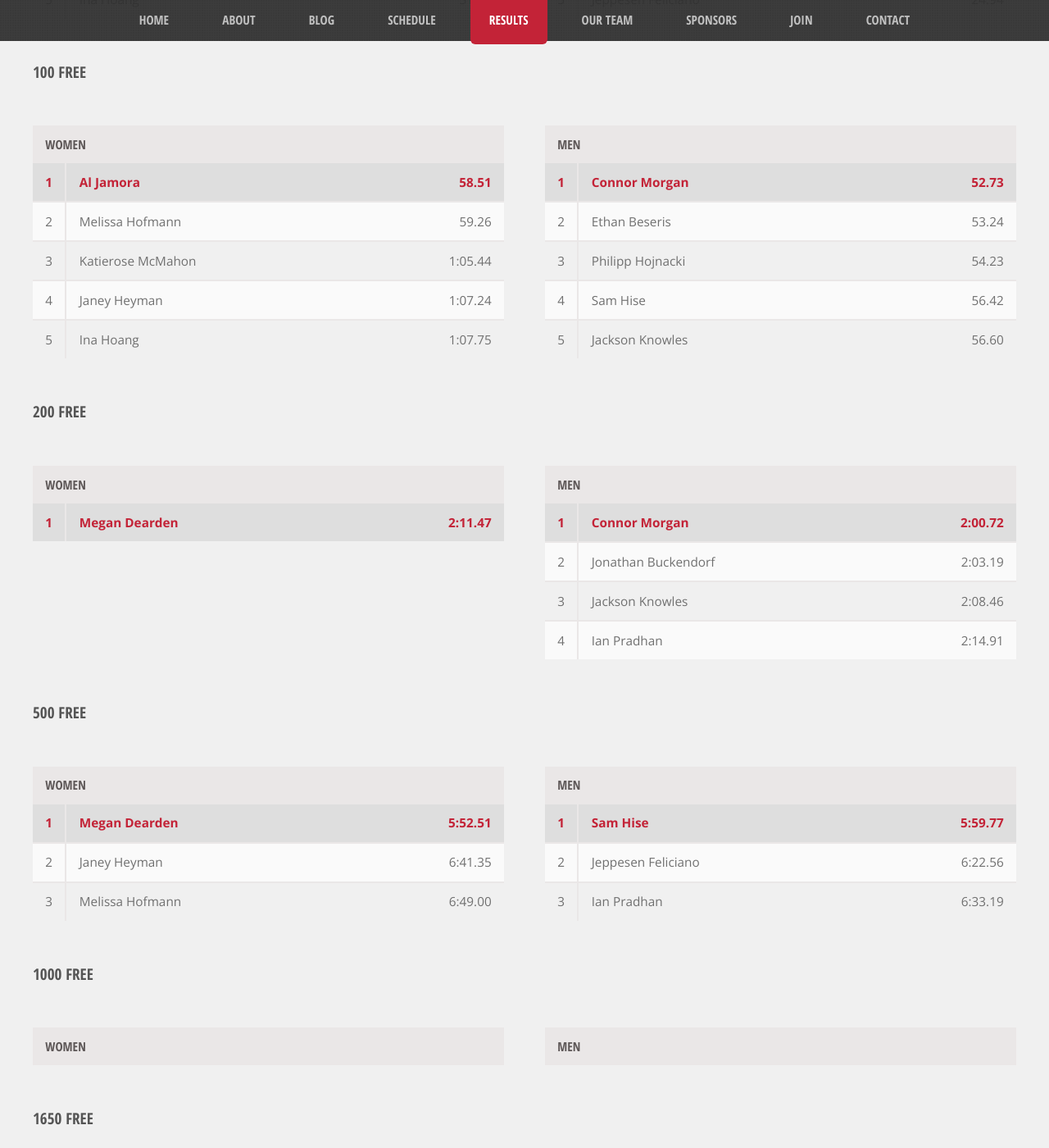
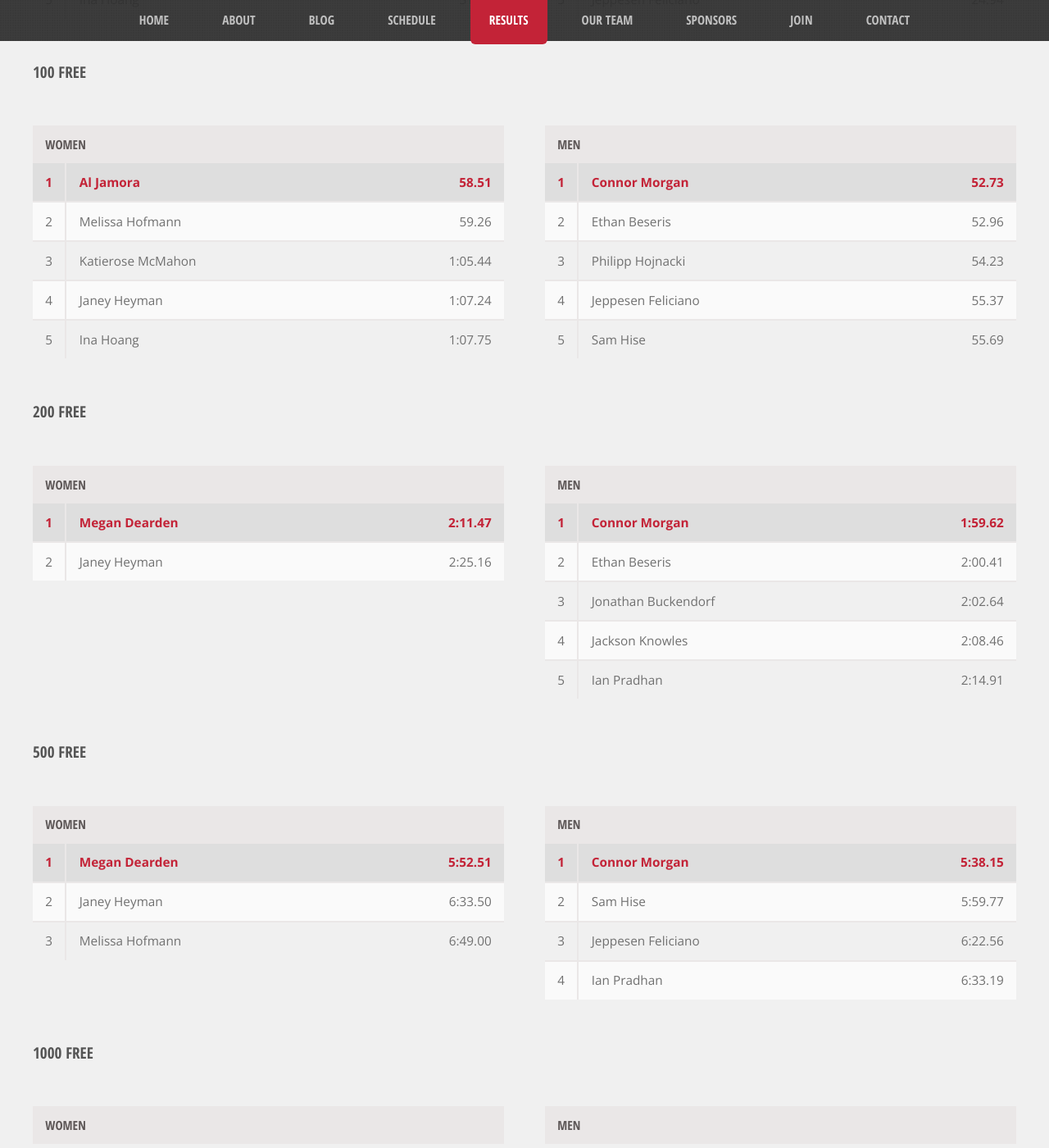
Before and after one commit to utahclubswimming/utahclubswimming.github.io, a Jekyll site: the page built from depth.html, in a window 1280 px wide and 1400 px high, scrolled down 832 px. Shown: the whole window at 82% size. Built offline with Jekyll 4.4.1, drawn with Linux system fonts in a browser that asks for light colours; some of the changed text lies outside the part shown.

Commit message:
Resolves #227
Updated depth chart and records.

```diff
--- a/_data/depth.yml
+++ b/_data/depth.yml
@@ -37,22 +37,26 @@
     - name: Connor Morgan
       time: "52.73"
     - name: Ethan Beseris
-      time: "53.24"
+      time: "52.96"
     - name: Philipp Hojnacki
       time: "54.23"
+    - name: Jeppesen Feliciano
+      time: "55.37"
     - name: Sam Hise
-      time: "56.42"
-    - name: Jackson Knowles
-      time: "56.60"
+      time: "55.69"
 - event: 200 Free
   women:
     - name: Megan Dearden
       time: "2:11.47"
+    - name: Janey Heyman
+      time: "2:25.16"
   men:
     - name: Connor Morgan
-      time: "2:00.72"
+      time: "1:59.62"
+    - name: Ethan Beseris
+      time: "2:00.41"
     - name: Jonathan Buckendorf
-      time: "2:03.19"
+      time: "2:02.64"
     - name: Jackson Knowles
       time: "2:08.46"
     - name: Ian Pradhan
@@ -62,10 +66,12 @@
     - name: Megan Dearden
       time: "5:52.51"
     - name: Janey Heyman
-      time: "6:41.35"
+      time: "6:33.50"
     - name: Melissa Hofmann
       time: "6:49.00"
   men:
+    - name: Connor Morgan
+      time: "5:38.15"
     - name: Sam Hise
       time: "5:59.77"
     - name: Jeppesen Feliciano
@@ -103,18 +109,20 @@
       time: "26.91"
     - name: Ethan Beseris
       time: "29.80"
+    - name: Sam Hise
+      time: "30.70"
+    - name: Jeppesen Feliciano
+      time: "32.06"
     - name: Ian Pradhan
       time: "32.13"
-    - name: Sam Hise
-      time: "34.32"
-    - name: Guy Watson
-      time: "35.83"
 - event: 100 Back
   women:
     - name: Al Jamora
       time: "1:07.15"
     - name: Megan Dearden
       time: "1:07.26"
+    - name: Melissa Hofmann
+      time: "1:09.97"
     - name: Janey Heyman
       time: "1:17.10"
   men:
@@ -124,6 +132,8 @@
       time: "1:01.15"
     - name: Ian Pradhan
       time: "1:10.03"
+    - name: Jeppesen Feliciano
+      time: "1:11.71"
 - event: 200 Back
   women:
     - name: Megan Dearden
@@ -145,11 +155,11 @@
     - name: Jaxon Roller
       time: "31.97"
     - name: Matt Bird
-      time: "33.09"
-    - name: Guy Watson
-      time: "37.12"
-    - name: Kevin Hemmersmeier
-      time: "38.35"
+      time: "32.01"
+    - name: Connor Morgan
+      time: "33.58"
+    - name: Cameron Quackenbush
+      time: "34.52"
 - event: 100 Breast
   women:
     - name: Al Jamora
@@ -165,12 +175,12 @@
       time: "1:06.09"
     - name: Connor Morgan
       time: "1:09.53"
+    - name: Matt Bird
+      time: "1:11.45"
     - name: Cameron Quackenbush
       time: "1:14.60"
     - name: Ethan Beseris
       time: "1:16.47"
-    - name: Kevin Hemmersmeier
-      time: "1:25.24"
 - event: 200 Breast
   women:
     - name: Megan Dearden
@@ -178,6 +188,8 @@
   men:
     - name: Jeppesen Feliciano
       time: "2:28.47"
+    - name: Cameron Quackenbush
+      time: "2:36.87"
     - name: Kevin Hemmersmeier
       time: "3:19.21"
 - event: 50 Fly
@@ -221,6 +233,8 @@
 - event: 200 Fly
 - event: 100 IM
   women:
+    - name: Al Jamora
+      time: "1:08.76"
     - name: Megan Dearden
       time: "1:11.76"
     - name: Janey Heyman
@@ -229,8 +243,6 @@
       time: "1:15.53"
     - name: Katierose McMahon
       time: "1:17.04"
-    - name: Maddie Walters
-      time: "1:25.96"
   men:
     - name: Connor Morgan
       time: "59.51"
@@ -240,8 +252,8 @@
       time: "1:05.25"
     - name: Ethan Beseris
       time: "1:05.45"
-    - name: Jaxon Roller
-      time: "1:06.59"
+    - name: Jonathan Buckendorf
+      time: "1:06.33"
 - event: 200 IM
   women:
     - name: Megan Dearden
@@ -257,10 +269,10 @@
       time: "2:17.10"
     - name: Cameron Quackenbush
       time: "2:22.12"
+    - name: Matt Bird
+      time: "2:27.40"
     - name: Jeppesen Feliciano
       time: "2:27.82"
-    - name: Kevin Hemmersmeier
-      time: "3:00.38"
 - event: 400 IM
   women:
     - name: Megan Dearden
--- a/_data/records.yml
+++ b/_data/records.yml
@@ -26,12 +26,12 @@
   woman_name: Megan Dearden
   woman_time: "2:11.47"
   man_name: Connor Morgan
-  man_time: "2:00.72"
+  man_time: "1:59.62"
 - event: 500 Free
   woman_name: Megan Dearden
   woman_time: "5:52.51"
-  man_name: Sam Hise
-  man_time: "5:59.77"
+  man_name: Connor Morgan
+  man_time: "5:38.15"
 - event: 1000 Free
 - event: 1650 Free
   woman_name: Megan Dearden
@@ -93,17 +93,20 @@
   woman_name: Megan Dearden
   woman_time: "5:13.35"
 - event: 200 Free Relay
-  woman_name: Hofmann, Heyman, Nguyen, Creveling
-  woman_time: "1:51.90"
+  woman_name: Dearden, Jamora, McMahon, Hofmann
+  woman_time: "1:50.73"
   man_name: Darragh, Feliciano, Knowles, Beseris
   man_time: "1:38.78"
 - event: 200 Medley Relay
   woman_name: Hofmann, Jamora, Heyman, Reynolds
   woman_time: "2:02.35"
-  man_name: Beseris, Feliciano, Knowles, Darragh
-  man_time: "1:50.85"
+  man_name: Morgan, Feliciano, Beseris, Hise
+  man_time: "1:46.57"
 - event: 400 Free Relay
   woman_name: Hofmann, Heyman, Jamora, Reynolds
   woman_time: "4:00.62"
   man_name: Beseris, Darragh, Knowles, Bird
   man_time: "3:42.27"
+- event: 400 Medley Relay
+  man_name: Morgan, Feliciano, Beseris, Bird
+  man_time: "3:57.20"
```
